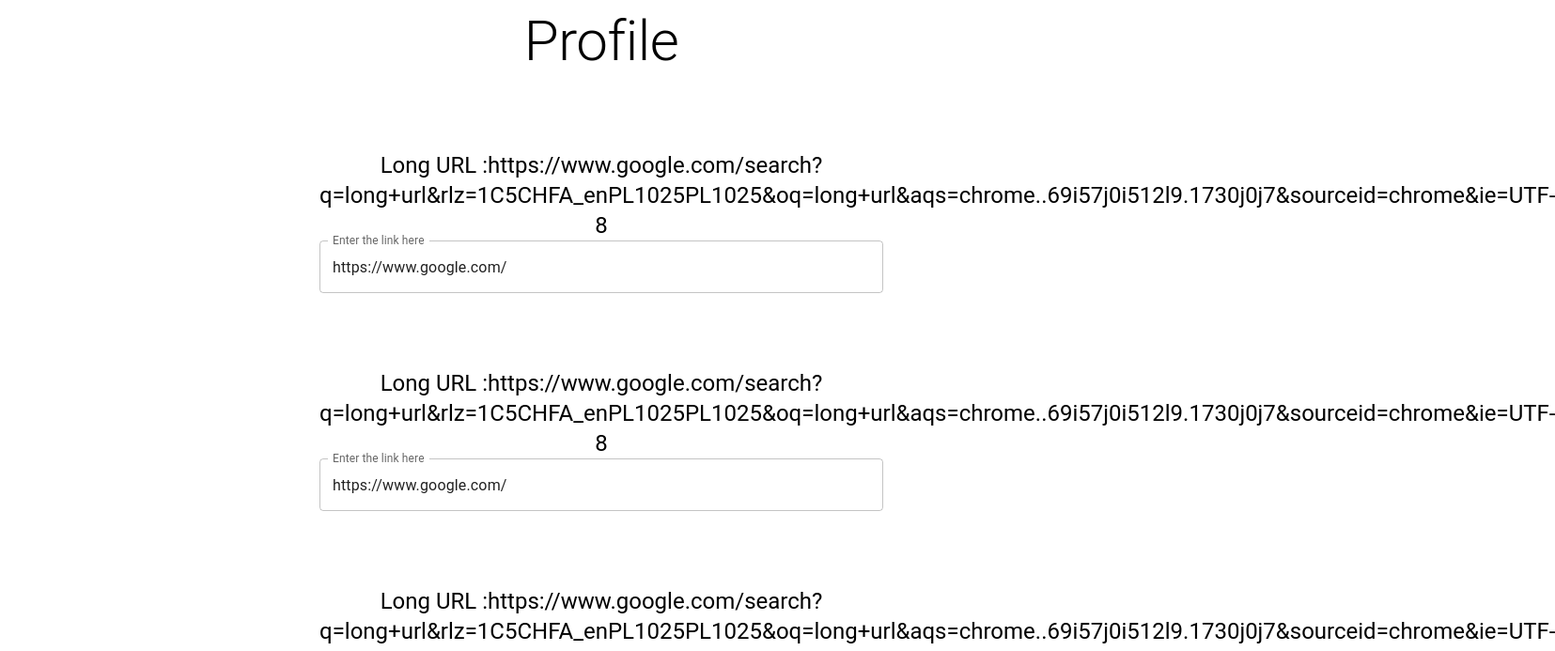
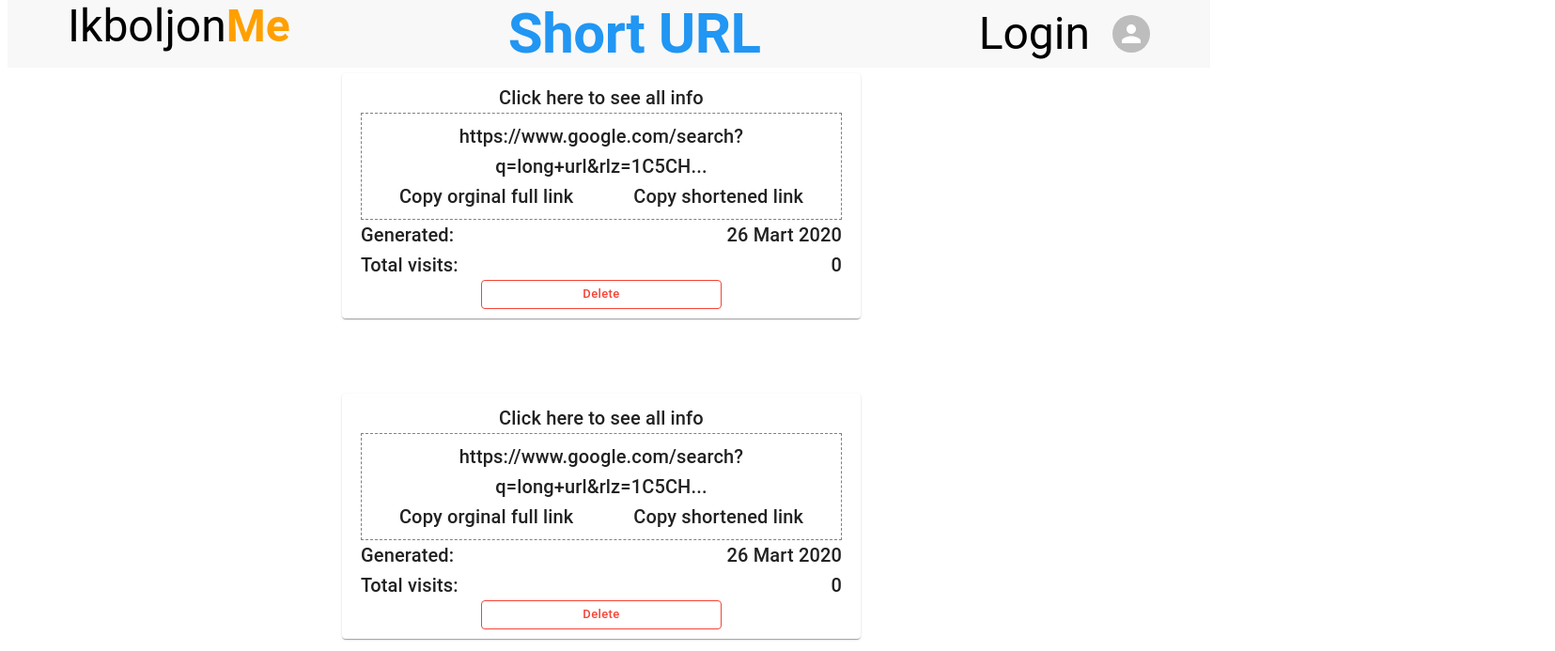
Before and after one commit to IkboljonMe/short-url, a React (Vite) app in the folder client/: page /profile in a window 1280 px wide. Shown: the top 693 px of the page at 94% size, 1655 px wide, since content can reach past the window. Built offline with nearby package versions, Linux system fonts and the light colour scheme.

Commit message:
better mui styling

```diff
--- a/client/src/components/Footer.tsx
+++ b/client/src/components/Footer.tsx
@@ -1,10 +1,17 @@
-import { Container, Stack, Typography } from "@mui/material";
+import { Container, Stack, Typography, Box } from "@mui/material";
 import { amber } from "@mui/material/colors";
 import { Link } from "react-router-dom";
 
 const Footer = () => {
   return (
-    <Container>
+    <Box
+      component="div"
+      sx={{
+        background: "#f8f8f8",
+        width: "100%",
+      }}
+    >
+      <Container sx={{ paddingTop: "10px", paddingBottom: "10px" }}>
         <Stack direction="row" sx={{ justifyContent: "center", fontWeight: "700" }}>
           <Typography align="center" variant="h6" sx={{ display: "flex" }}>
             ©2023. All Right Reserved.
@@ -19,6 +26,7 @@
           </Typography>
         </Stack>
       </Container>
+    </Box>
   );
 };
 
--- a/client/src/components/Home.tsx
+++ b/client/src/components/Home.tsx
@@ -40,6 +40,7 @@
       <Box
         component="div"
         sx={{
+          paddingTop: "20px",
           height: "100vh",
           width: "100%",
           backgroundColor: "#f9f9f9",
--- a/client/src/components/Navbar.tsx
+++ b/client/src/components/Navbar.tsx
@@ -1,8 +1,17 @@
-import { Container, Stack, Typography, Avatar } from "@mui/material";
+import { Container, Stack, Typography, Avatar, Box } from "@mui/material";
 import { blue, amber } from "@mui/material/colors";
 
 const Navbar = () => {
   return (
+    <Box
+      component="div"
+      sx={{
+        position: "fixed",
+        top: "0",
+        background: "#f8f8f8",
+        width: "100%",
+      }}
+    >
       <Container>
         <Stack direction="row" sx={{ justifyContent: "space-between", fontWeight: "700" }}>
           <Typography align="right" variant="h3" sx={{ display: "flex" }}>
@@ -20,6 +29,7 @@
           </Stack>
         </Stack>
       </Container>
+    </Box>
   );
 };
 
--- a/client/src/components/Profile.tsx
+++ b/client/src/components/Profile.tsx
@@ -1,29 +1,95 @@
-import { Typography, Container, Stack, Box, TextField } from "@mui/material";
+import { Typography, Container, Stack, Box, Button, Card } from "@mui/material";
+import { red } from "@mui/material/colors";
+import Navbar from "./Navbar";
+import Footer from "./Footer";
 const Profile = () => {
   const arr = [1, 2, 3, 4, 5];
+  const text =
+    "https://www.google.com/search?q=long+url&rlz=1C5CHFA_enPL1025PL1025&oq=long+url&aqs=chrome..69i57j0i512l9.1730j0j7&sourceid=chrome&ie=UTF-8";
   return (
+    <>
+      <Navbar></Navbar>
+      <Box
+        component="div"
+        sx={{
+          paddingTop: "70px",
+          width: "100%",
+          backgroundColor: "#fff",
+        }}
+      >
         <Container maxWidth="sm">
           <Stack
             spacing={10}
             sx={{ display: "flex", alignContent: "center", textAlign: "center", justifyContent: "center", alignItems: "center" }}
             direction="column"
           >
-        <Typography align="center" variant="h2">
-          Profile
-        </Typography>
             {arr.map((url) => (
               <Box key={url}>
                 <Stack direction="column" maxWidth="sm">
-              <Typography textAlign="center" variant="h5" maxWidth="sm">
-                Long URL
-                :https://www.google.com/search?q=long+url&rlz=1C5CHFA_enPL1025PL1025&oq=long+url&aqs=chrome..69i57j0i512l9.1730j0j7&sourceid=chrome&ie=UTF-8
+                  <Card sx={{ padding: "10px 20px 10px 20px", background: "f8f8f8" }}>
+                    <Typography variant="h6">Click here to see all info</Typography>
+                    <Box component="div" sx={{ p: 1, border: "1px dashed grey" }}>
+                      <Typography textAlign="center" variant="h6" maxWidth="sm">
+                        {text.slice(0, 50)}...
                       </Typography>
-              <TextField id="outlined-search" label="Enter the link here" type="search" defaultValue="https://www.google.com/" />
+                      <Stack
+                        direction="row"
+                        sx={{
+                          justifyContent: "space-around",
+                        }}
+                      >
+                        <Typography textAlign="center" variant="h6" maxWidth="sm">
+                          Copy orginal full link
+                        </Typography>
+                        <Typography textAlign="center" variant="h6" maxWidth="sm">
+                          Copy shortened link
+                        </Typography>
+                      </Stack>
+                    </Box>
+                    <Typography
+                      variant="h6"
+                      sx={{
+                        display: "flex",
+                        justifyContent: "space-between",
+                      }}
+                    >
+                      Generated: <Typography variant="h6">26 Mart 2020</Typography>
+                    </Typography>
+                    <Typography
+                      variant="h6"
+                      sx={{
+                        display: "flex",
+                        justifyContent: "space-between",
+                      }}
+                    >
+                      Total visits: <Typography variant="h6">0</Typography>
+                    </Typography>
+                    <Button
+                      variant="outlined"
+                      size="small"
+                      sx={{
+                        width: "50%",
+                        textTransform: "none",
+                        color: red[500],
+                        borderColor: red[500],
+                        "&:hover": {
+                          color: "white",
+                          borderColor: red[500],
+                          background: red[500],
+                        },
+                      }}
+                    >
+                      Delete
+                    </Button>
+                  </Card>
                 </Stack>
               </Box>
             ))}
           </Stack>
         </Container>
+      </Box>
+      <Footer />
+    </>
   );
 };
 
--- a/client/src/components/UrlShortener.tsx
+++ b/client/src/components/UrlShortener.tsx
@@ -17,6 +17,7 @@
       <Box
         component="div"
         sx={{
+          paddingTop: "20px",
           height: "100vh",
           width: "100%",
           backgroundColor: "#f9f9f9",
```
Lines whose indentation alone changed are shown as unchanged.
